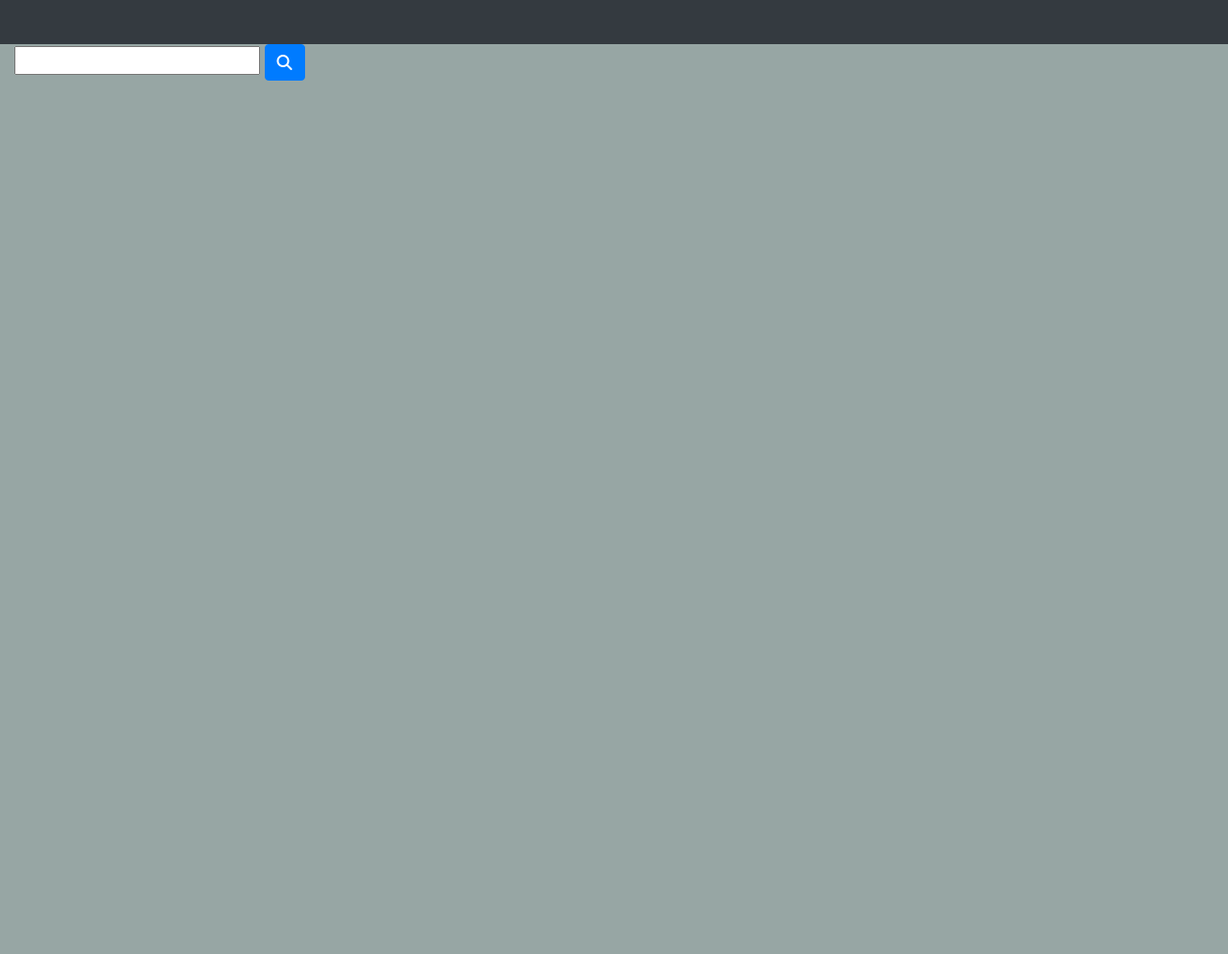
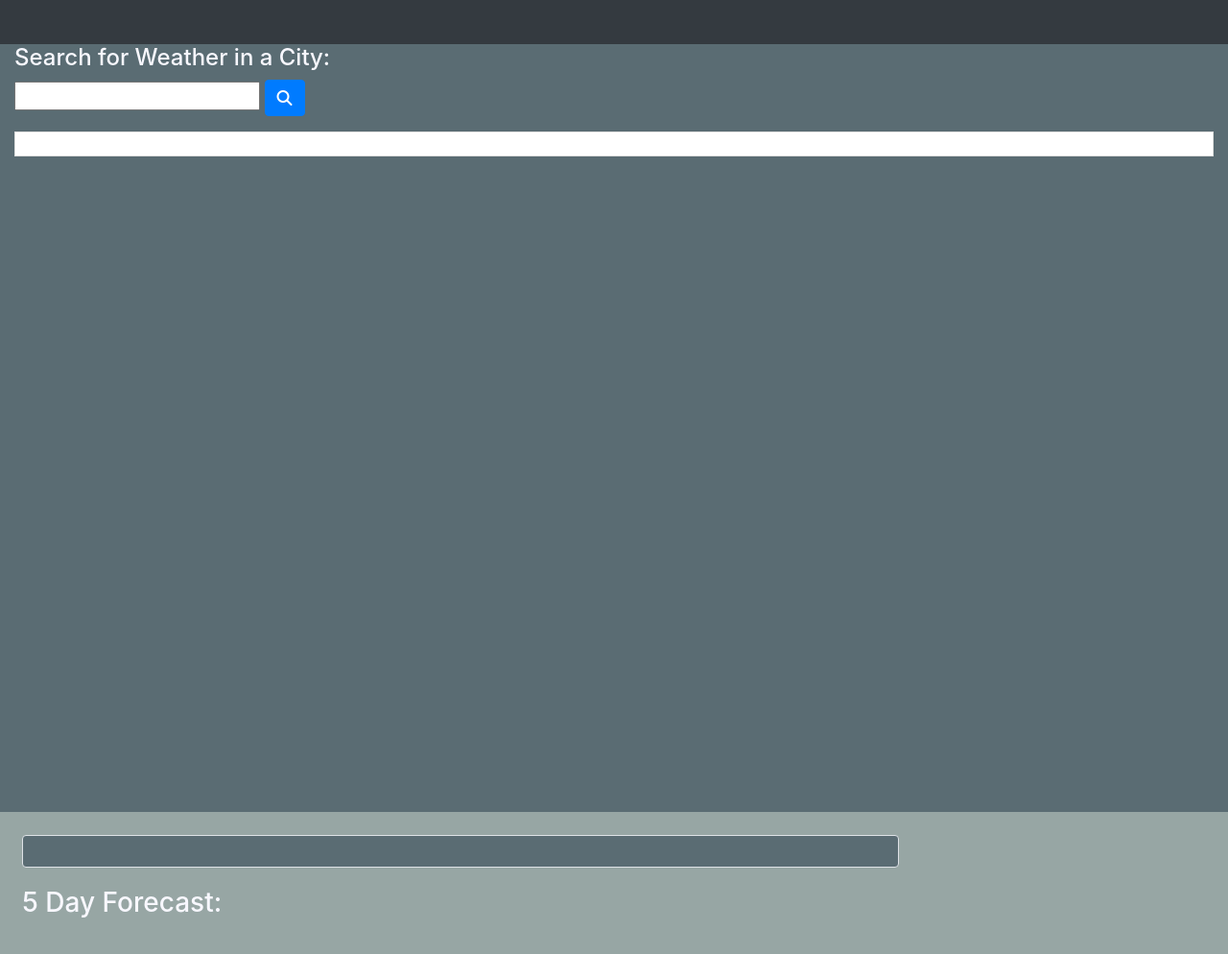
Before and after one commit to BrayMurph/Weather-App, a plain HTML site: page index.html in a window 1280 px wide. Shown: the part 104-1098 px from the top of the page at 96% size. Before the commit the page ends 800 px from the top, so only its background shows below. Drawn offline with nearby package versions, Linux system fonts and the light colour scheme.

Commit message:
Update index.html

```diff
--- a/index.html
+++ b/index.html
@@ -22,6 +22,15 @@
       </div>
 
       <div class="row">
+        <div class="col-12" id="searchResults">
+          <div class="row">
+            <div class="col-12">
+              <h4>Search for Weather in a City:</h4>
+            </div>
+          </div>
+
+
+      <div class="row">
           <div class="col-12">
               <div class="input">
                   <input class="form" type="text" id="inputCity">
@@ -32,13 +41,29 @@
 
       <div class="row mt-3">
         <div class="col-12">
-            <ul id="searchList" class=""></ul>
+            <ul id="searchList" class="list-group-item"></ul>
         </div>
       </div>
+      </div>
 
+        <div id="weatherContent" class="col-9 pb-4 pt-4">
+          <div class="row pb-3 mr-2 ml-2">
+            <div id="cityDetail" class="col-12 border rounded px-3 py-3">
+            </div>
+          </div>
+
+        <div class="row pb-2 pt-1">
+          <div class="col-12 ml-2">
+            <h3>5 Day Forecast:</h3>
+          </div>
+        </div>
+
+        <div id="fiveDay" class="row pl-2">
+        </div>
+
+        </div>
+      </div>
   </div>
-
-
 
   <script src="https://code.jquery.com/jquery-3.5.1.slim.min.js"
         integrity="sha384-DfXdz2htPH0lsSSs5nCTpuj/zy4C+OGpamoFVy38MVBnE+IbbVYUew+OrCXaRkfj"
```
